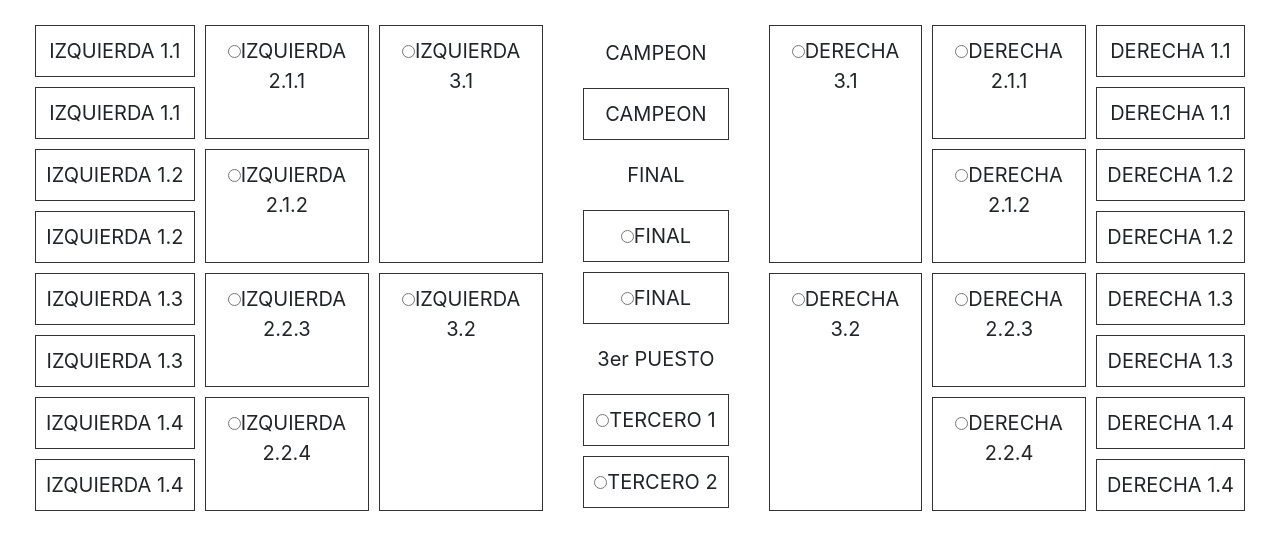
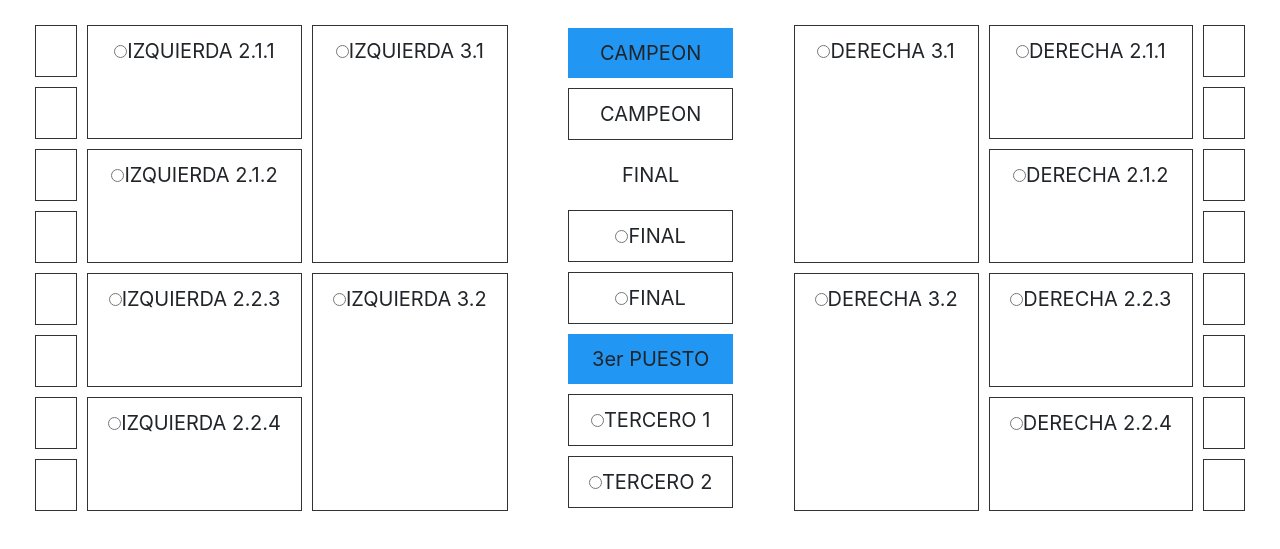
Before and after one commit to EmilianoDMA/FixtureRusia2018, a plain HTML site: page html/fixture.html in a window 1280 px wide. Shown: the part 51-600 px from the top of the page. Drawn offline with Linux system fonts and the light colour scheme; no server answers.

Commit message:
cambios para imagen en los cuartos

```diff
--- a/css/myCSS.css
+++ b/css/myCSS.css
@@ -14,24 +14,20 @@ th, td {
   grid-template-columns: auto auto auto;
   grid-gap: 10px;
   align-content: center;
-  background-color: rgba(0, 0, 0, 0);
   padding: 10px;
 }
 .grid-container > div {
-  background-color: rgba(255, 255, 255, 0.8);
   text-align: center;
   font-size: 20px;
   padding: 10px;
 }
 .grid-item {
-    background-color: rgba(255, 255, 255, 0.8);
     border: 1px solid rgba(0, 0, 0, 0.8);
     padding: 20px;
     font-size: 10px;
     text-align: center;
 }
 .octavosI {
-    background-color: rgba(255, 255, 255, 0.8);
     border: 1px solid rgba(0, 0, 0, 0.8);
     padding: 20px;
     font-size: 10px;
--- a/html/fixture.html
+++ b/html/fixture.html
@@ -28,14 +28,14 @@
 </div>
 <div class="grid-container"> <!--Este div con la clase se saca con js para la responsividad-->
 	<div data-key="Left" class="grid-container">
-	            <div class="octavosI"><span data-grupo="A1">IZQUIERDA 1.1</span><br></div>
-	            <div class="octavosI"><span data-grupo="B2">IZQUIERDA 1.1</span><br></div>
-	            <div class="octavosI"><span data-grupo="C1">IZQUIERDA 1.2</span><br></div>
-	            <div class="octavosI"><span data-grupo="D2">IZQUIERDA 1.2</span><br></div>
-	            <div class="octavosI"><span data-grupo="E1">IZQUIERDA 1.3</span><br></div>
-	            <div class="octavosI"><span data-grupo="F2">IZQUIERDA 1.3</span><br></div>
-	            <div class="octavosI"><span data-grupo="G1">IZQUIERDA 1.4</span><br></div>
-	            <div class="octavosI"><span data-grupo="H2">IZQUIERDA 1.4</span><br></div>
+	            <div class="octavosI"><span data-grupo="A1"></span><br></div>
+	            <div class="octavosI"><span data-grupo="B2"></span><br></div>
+	            <div class="octavosI"><span data-grupo="C1"></span><br></div>
+	            <div class="octavosI"><span data-grupo="D2"></span><br></div>
+	            <div class="octavosI"><span data-grupo="E1"></span><br></div>
+	            <div class="octavosI"><span data-grupo="F2"></span><br></div>
+	            <div class="octavosI"><span data-grupo="G1"></span><br></div>
+	            <div class="octavosI"><span data-grupo="H2"></span><br></div>
 
 	            <div class="cuartosI1"><input data-next="g1-3" type="radio" class="g1-1" name="partidog1-3" value=""><span class="nameg1-1">IZQUIERDA 2.1.1</span> <br></div>
 	            <div class="cuartosI2"><input data-next="g1-3" type="radio" class="g1-2" name="partidog1-3" value=""><span class="nameg1-2">IZQUIERDA 2.1.2</span> <br></div>
@@ -67,14 +67,14 @@
 	        <div class="cuartosD3"><input data-next="g4-3" type="radio" class="g4-1" name="partidog4-3" value=""><span class="nameg4-1">DERECHA 2.2.3</span></div>
 	        <div class="cuartosD4"><input data-next="g4-3" type="radio" class="g4-2" name="partidog4-3" value=""><span class="nameg4-2">DERECHA 2.2.4</span></div>
 
-	        <div class="octavosD"><span data-grupo="B1">DERECHA 1.1</span></div>
-	        <div class="octavosD"><span data-grupo="A2">DERECHA 1.1</span></div>
-	        <div class="octavosD"><span data-grupo="D1">DERECHA 1.2</span></div>
-	        <div class="octavosD"><span data-grupo="C2">DERECHA 1.2</span></div>
-	        <div class="octavosD"><span data-grupo="F1">DERECHA 1.3</span></div>
-	        <div class="octavosD"><span data-grupo="E2">DERECHA 1.3</span></div>
-	        <div class="octavosD"><span data-grupo="H1">DERECHA 1.4</span></div>
-	        <div class="octavosD"><span data-grupo="G2">DERECHA 1.4</span></div>
+	        <div class="octavosD"><span data-grupo="B1"></span><br></div>
+	        <div class="octavosD"><span data-grupo="A2"></span><br></div>
+	        <div class="octavosD"><span data-grupo="D1"></span><br></div>
+	        <div class="octavosD"><span data-grupo="C2"></span><br></div>
+	        <div class="octavosD"><span data-grupo="F1"></span><br></div>
+	        <div class="octavosD"><span data-grupo="E2"></span><br></div>
+	        <div class="octavosD"><span data-grupo="H1"></span><br></div>
+	        <div class="octavosD"><span data-grupo="G2"></span><br></div>
 
 	</div>
 	</div>
--- a/js/app.js
+++ b/js/app.js
@@ -20,6 +20,8 @@ var app = (function(scope = {}) {
                     $(this).attr("id", "seleccionado");
                     $('[data-grupo='+g.letra+g.cont_ganadores+']').html($(this).html())
                     $(this).html(g.cont_ganadores + $(this).html());
+                    var bandera = "../static/img/banderas/Rusia.png";
+                    $('[data-grupo='+g.letra+g.cont_ganadores+']').attr("style", "background-image: url(\"" + bandera + "\")");
                     g.cont_ganadores = g.cont_ganadores + 1;
                 }
             });
```
